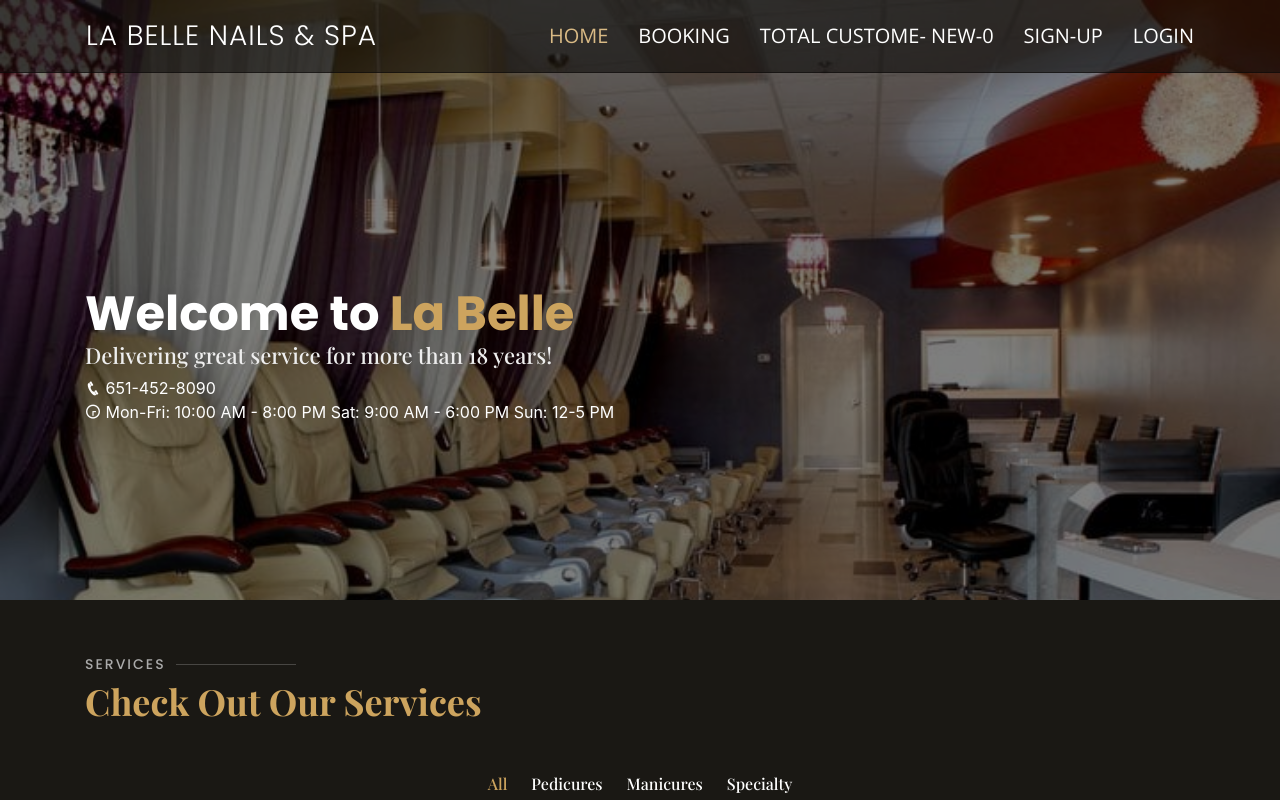
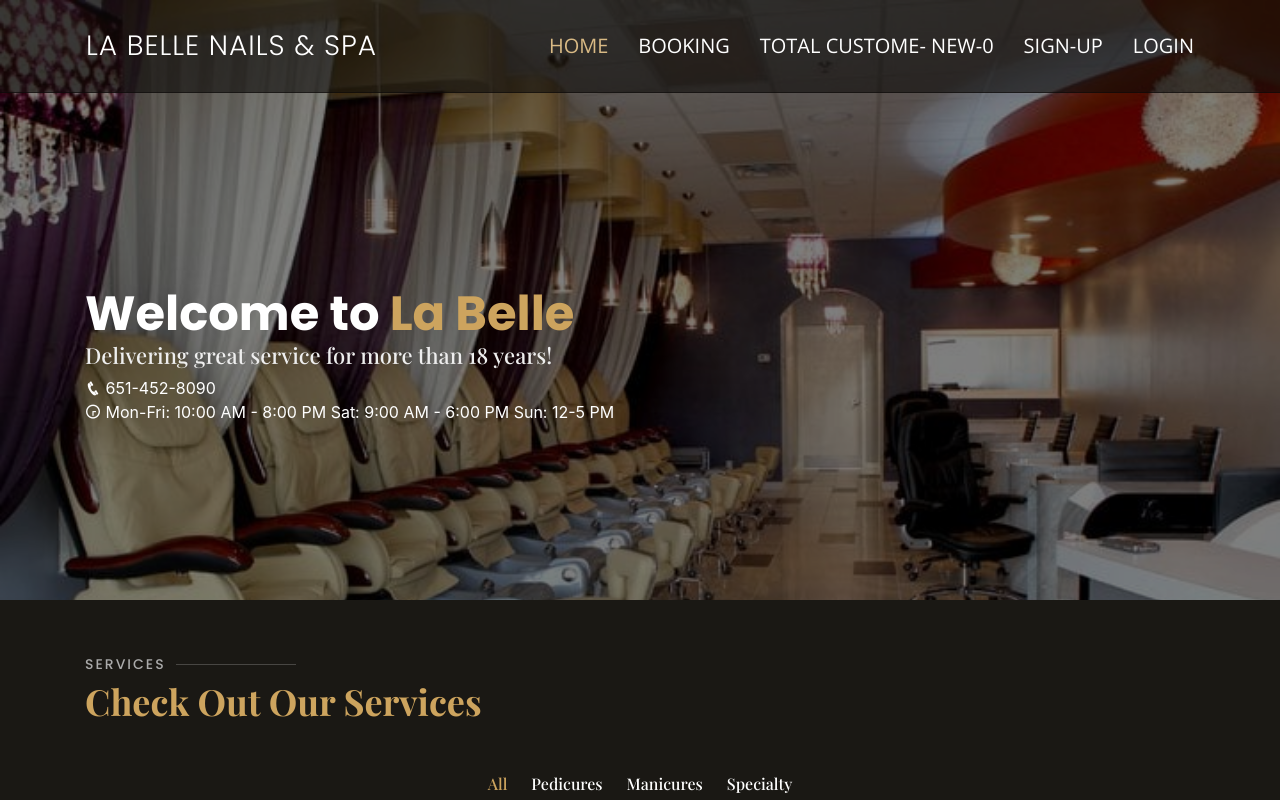
Before and after one commit to tmen427/Salon, a React (Create React App) app: page / in a window 1280 px wide. Shown: the top 800 px of the page. Built offline with nearby package versions, Linux system fonts and the light colour scheme; no server answers; a web font is replaced by a local one.

Commit message:
update html

```diff
--- a/public/assets/css/style.css
+++ b/public/assets/css/style.css
@@ -177,7 +177,7 @@ h1, h2, h3, h4, h5, h6 {
   border-bottom: 1px solid rgba(12, 11, 9, 0.6);
   transition: all 0.5s;
   z-index: 997;
-  padding: 20px 0;
+  padding: 30px 0;
 
 }
 
@@ -234,6 +234,7 @@ h1, h2, h3, h4, h5, h6 {
   color: white;
   transition: 0.3s;
   font-size: 20px;
+  font-weight: 500;
   font-family: "Open Sans", sans-serif;
 
 }
```
